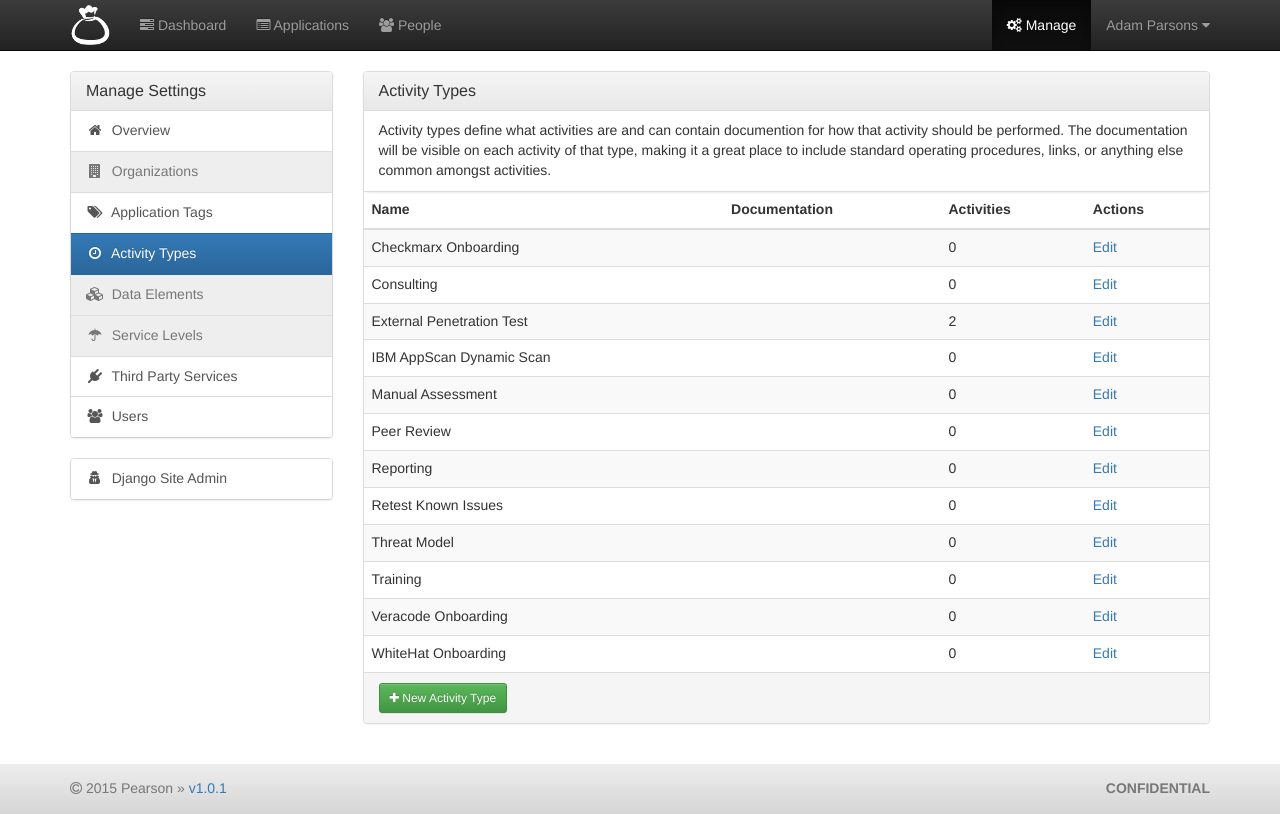
After one commit to aparsons/bag-of-holding, a Django app: page /manage/activity-types/ in a window 1280 px wide. The commit adds this page. Run offline with Django 3.2, Linux system fonts and the light colour scheme; a user stored in the database is signed in; data comes from the database, SQL or seed files in the repository; some libraries are stand-ins or nearby versions.

Commit message:
Manage activity types

```diff
--- a/project/boh/models.py
+++ b/project/boh/models.py
@@ -448,8 +448,11 @@ class Engagement(models.Model):
 class ActivityType(models.Model):
     """Types of work."""
 
-    name = models.CharField(max_length=128, unique=True, help_text='A unique name for this activity.')
+    name = models.CharField(max_length=128, unique=True, help_text='A unique name for this activity type.')
     documentation = models.TextField(blank=True, help_text='Guidelines, procedures, and techniques for this activity type.')
+
+    class Meta:
+        ordering = ['name']
 
     def __str__(self):
         return self.name
--- a/project/boh/templates/boh/activity/detail.html
+++ b/project/boh/templates/boh/activity/detail.html
@@ -31,7 +31,7 @@
 
     {% if activity.activity_type.documentation %}
     <hr>
-    <h3><span class="fa fa-file-text-o" aria-hidden="true"></span> {{ activity.activity_type.name }} Documentation</h3>
+    <h3><span class="fa fa-file-text-o" aria-hidden="true"></span> Documentation</h3>
     <p>{{ activity.activity_type.documentation|markdown_render }}</p>
     {% endif %}
 
--- /dev/null
+++ b/project/boh/templates/boh/management/activity_types/activity_types.html
@@ -0,0 +1,44 @@
+{% extends "boh/management/base_management.html" %}
+
+{% block title %}Manage Settings | Activity Types{% endblock %}
+
+{% block manage_content %}
+<div class="panel panel-default">
+  <div class="panel-heading">
+    <h3 class="panel-title">Activity Types</h3>
+  </div>
+  <ul class="list-group">
+    <li class="list-group-item">Activity types define what activities are and can contain documention for how that activity should be performed. The documentation will be visible on each activity of that type, making it a great place to include standard operating procedures, links, or anything else common amongst activities.</li>
+    {% if not activity_types %}
+    <li class="list-group-item"><small class="text-muted"><em>There are no activity types.</em></small></li>
+    {% endif %}
+  </ul>
+  {% if activity_types %}
+  <div class="table-responsive">
+    <table class="table table-striped">
+      <thead>
+        <tr>
+          <th>Name</th>
+          <th>Documentation</th>
+          <th>Activities</th>
+          <th>Actions</th>
+        </tr>
+      </thead>
+      <tbody>
+        {% for activity_type in activity_types %}
+        <tr>
+          <td>{{ activity_type.name }}</td>
+          <td>{% if activity_type.documentation %}<a href="{% url 'boh:management.activity_types.documentation' activity_type.id %}">View</a>{% endif %}</td>
+          <td>{{ activity_type.activity_set.count }}</td>
+          <td><a href="{% url 'boh:management.activity_types.edit' activity_type.id %}">Edit</a></td>
+        </tr>
+        {% endfor %}
+      </tbody>
+    </table>
+  </div>
+  {% endif %}
+  <div class="panel-footer">
+    <a href="{% url 'boh:management.activity_types.add' %}" class="btn btn-success btn-sm" role="button"><span class="fa fa-plus" aria-hidden="true"></span> New Activity Type</a>
+  </div>
+</div>
+{% endblock manage_content %}
--- a/project/boh/templates/boh/management/base_management.html
+++ b/project/boh/templates/boh/management/base_management.html
@@ -13,11 +13,11 @@
         <a href="{% url 'boh:management.overview' %}" class="list-group-item{% if active_side == 'overview' %} active{% endif %}"><span class="fa fa-home fa-fw" aria-hidden="true"></span>&nbsp; Overview</a>
         <a href="#" class="list-group-item{% if active_side == 'organizations' %} active{% endif %} disabled"><span class="fa fa-building fa-fw" aria-hidden="true"></span>&nbsp; Organizations</a>
         <a href="{% url 'boh:management.tags' %}" class="list-group-item{% if active_side == 'tags' %} active{% endif %}"><span class="fa fa-tags fa-fw" aria-hidden="true"></span>&nbsp; Application Tags</a>
-        <a href="#" class="list-group-item{% if active_side == 'asd' %} active{% endif %} disabled"><span class="fa fa-clock-o fa-fw" aria-hidden="true"></span>&nbsp; Activity Types</a>
+        <a href="{% url 'boh:management.activity_types' %}" class="list-group-item{% if active_side == 'activity_types' %} active{% endif %}"><span class="fa fa-clock-o fa-fw" aria-hidden="true"></span>&nbsp; Activity Types</a>
         <a href="#" class="list-group-item{% if active_side == 'asd' %} active{% endif %} disabled"><span class="fa fa-cubes fa-fw" aria-hidden="true"></span>&nbsp; Data Elements</a>
         <a href="#" class="list-group-item{% if active_side == 'asd' %} active{% endif %} disabled"><span class="fa fa-umbrella fa-fw" aria-hidden="true"></span>&nbsp; Service Levels</a>
         <a href="{% url 'boh:management.services' %}" class="list-group-item{% if active_side == 'services' %} active{% endif %}"><span class="fa fa-plug fa-fw" aria-hidden="true"></span>&nbsp; Third Party Services</a>
-        <a href="{% url 'boh:management.users' %}" class="list-group-item{% if active_side == 'users' %} active{% endif %} disabled"><span class="fa fa-users fa-fw" aria-hidden="true"></span>&nbsp; Users</a>
+        <a href="{% url 'boh:management.users' %}" class="list-group-item{% if active_side == 'users' %} active{% endif %}"><span class="fa fa-users fa-fw" aria-hidden="true"></span>&nbsp; Users</a>
       </div>
     </div>
     <div class="panel panel-default">
--- a/project/boh/templatetags/boh_humanize.py
+++ b/project/boh/templatetags/boh_humanize.py
@@ -7,10 +7,13 @@ register = template.Library()
 
 @register.filter(name='humanize_date')
 def humanize_date(value):
+    today = date.today()
     try:
-        if value >= date.today():
+        if value > today:
             return 'In ' + timeuntil(value)
+        elif value < today:
+            return timesince(value) + ' ago'
         else:
-            return timesince(value) + ' ago'
+            return 'Today'
     except (ValueError, TypeError):
         return ''
--- a/project/boh/urls.py
+++ b/project/boh/urls.py
@@ -16,6 +16,11 @@ urlpatterns = patterns('',
     url(r'^manage/tags/add/$', views.management_application_tags_add, name='management.tags.add'),
     url(r'^manage/tags/(?P<tag_id>\d+)/edit/$', views.management_application_tags_edit, name='management.tags.edit'),
     url(r'^manage/tags/(?P<tag_id>\d+)/delete/$', views.management_application_tags_delete, name='management.tags.delete'),
+    url(r'^manage/activity-types/$', views.management_activity_types, name='management.activity_types'),
+    url(r'^manage/activity-types/add/$', views.management_activity_types_add, name='management.activity_types.add'),
+    url(r'^manage/activity-types/(?P<activity_type_id>\d+)/documentation/$', views.management_activity_types_documentation, name='management.activity_types.documentation'),
+    url(r'^manage/activity-types/(?P<activity_type_id>\d+)/edit/$', views.management_activity_types_edit, name='management.activity_types.edit'),
+    url(r'^manage/activity-types/(?P<activity_type_id>\d+)/delete/$', views.management_activity_types_delete, name='management.activity_types.delete'),
     url(r'^manage/services/$', views.management_services, name='management.services'),
     url(r'^manage/services/threadfix/add/', views.management_services_threadfix_add, name='management.services.threadfix.add'),
     url(r'^manage/services/threadfix/(?P<threadfix_id>\d+)/edit/', views.management_services_threadfix_edit, name='management.services.threadfix.edit'),
--- a/project/boh/views.py
+++ b/project/boh/views.py
@@ -18,10 +18,11 @@ from django.http import Http404
 from django.shortcuts import get_object_or_404, render, redirect
 from django.views.decorators.http import require_http_methods
 
-from boh.models import Organization, DataElement, Application, Environment, EnvironmentLocation, EnvironmentCredentials, Engagement, Activity, Tag, Person, Relation, ThreadFix
+from boh.models import Organization, DataElement, Application, Environment, EnvironmentLocation, EnvironmentCredentials, Engagement, ActivityType, Activity, Tag, Person, Relation, ThreadFix
 
 from boh.forms import UserProfileForm
 from boh.forms import ApplicationTagForm, ApplicationTagDeleteForm
+from boh.forms import ActivityTypeForm, ActivityTypeDeleteForm
 from boh.forms import OrganizationAddForm, OrganizationSettingsGeneralForm, OrganizationSettingsPeopleForm, OrganizationDeleteForm
 from boh.forms import ApplicationAddForm, ApplicationDeleteForm, ApplicationSettingsGeneralForm, ApplicationSettingsOrganizationForm, ApplicationSettingsMetadataForm, ApplicationSettingsTagsForm, ApplicationSettingsThreadFixForm
 from boh.forms import PersonRelationForm, RelationDeleteForm
@@ -228,6 +229,94 @@ def management_application_tags_delete(request, tag_id):
     else:
         messages.error(request, 'There was a problem deleting this application tag.', extra_tags=random.choice(error_messages))
         return redirect('boh:management.tags.edit', tag.id)
+
+
+@login_required
+@staff_member_required
+@require_http_methods(['GET'])
+def management_activity_types(request):
+    activity_types = ActivityType.objects.all()
+
+    return render(request, 'boh/management/activity_types/activity_types.html', {
+        'activity_types': activity_types,
+        'active_top': 'management',
+        'active_side': 'activity_types'
+    })
+
+
+@login_required
+@staff_member_required
+@require_http_methods(['GET', 'POST'])
+def management_activity_types_add(request):
+    activity_type_form = ActivityTypeForm(request.POST or None)
+
+    if request.method == 'POST':
+        if activity_type_form.is_valid():
+            activity_type = activity_type_form.save()
+            messages.success(request, 'You successfully created the "' + activity_type.name + '" activity type.', extra_tags=random.choice(success_messages))
+            return redirect('boh:management.activity_types')
+        else:
+            messages.error(request, 'There was a problem creating this activity type.', extra_tags=random.choice(error_messages))
+
+    return render(request, 'boh/management/activity_types/add.html', {
+        'activity_type_form': activity_type_form,
+        'active_top': 'management',
+        'active_side': 'activity_types'
+    })
+
+
+@login_required
+@staff_member_required
+@require_http_methods(['GET'])
+def management_activity_types_documentation(request, activity_type_id):
+    activity_type = get_object_or_404(ActivityType, pk=activity_type_id)
+
+    return render(request, 'boh/management/activity_types/documentation.html', {
+        'activity_type': activity_type,
+        'active_top': 'management',
+        'active_side': 'activity_types'
+    })
+
+
+@login_required
+@staff_member_required
+@require_http_methods(['GET', 'POST'])
+def management_activity_types_edit(request, activity_type_id):
+    activity_type = get_object_or_404(ActivityType, pk=activity_type_id)
+
+    activity_type_form = ActivityTypeForm(request.POST or None, instance=activity_type)
+
+    if request.method == 'POST':
+        if activity_type_form.is_valid():
+            activity_type = activity_type_form.save()
+            messages.success(request, 'You successfully updated the "' + activity_type.name + '" activity type.', extra_tags=random.choice(success_messages))
+            return redirect('boh:management.activity_types')
+        else:
+            messages.error(request, 'There was a problem updating this activity type.', extra_tags=random.choice(error_messages))
+
+    return render(request, 'boh/management/activity_types/edit.html', {
+        'activity_type': activity_type,
+        'activity_type_form': activity_type_form,
+        'active_top': 'management',
+        'active_side': 'activity_types'
+    })
+
+
+@login_required
+@staff_member_required
+@require_http_methods(['POST'])
+def management_activity_types_delete(request, activity_type_id):
+    activity_type = get_object_or_404(ActivityType, pk=activity_type_id)
+
+    form = ActivityTypeDeleteForm(request.POST, instance=activity_type)
+
+    if form.is_valid():
+        activity_type.delete()
+        messages.success(request, 'You successfully deleted the "' + activity_type.name + '" activity type.', extra_tags=random.choice(success_messages))
+        return redirect('boh:management.activity_types')
+    else:
+        messages.error(request, 'There was a problem deleting this activity type.', extra_tags=random.choice(error_messages))
+        return redirect('boh:management.activity_types.edit', tag.id)
 
 
 @login_required
@@ -614,7 +703,7 @@ def application_list(request):
 
     tags = Tag.objects.all().annotate(total_applications=Count('application')).order_by('-total_applications', 'name')
 
-    paginator = Paginator(application_list, 20)
+    paginator = Paginator(application_list, 30)
 
     page = request.GET.get('page')
     try:
```
Also changed, not shown: project/boh/forms.py (+15 -1 lines), project/boh/templates/boh/management/activity_types/add.html (added, +22 -0 lines), project/boh/templates/boh/management/activity_types/documentation.html (added, +11 -0 lines), project/boh/templates/boh/management/activity_types/edit.html (added, +27 -0 lines), project/boh/templates/boh/management/overview.html (+29 -8 lines), project/boh/templates/boh/person/list.html (+4 -4 lines).
